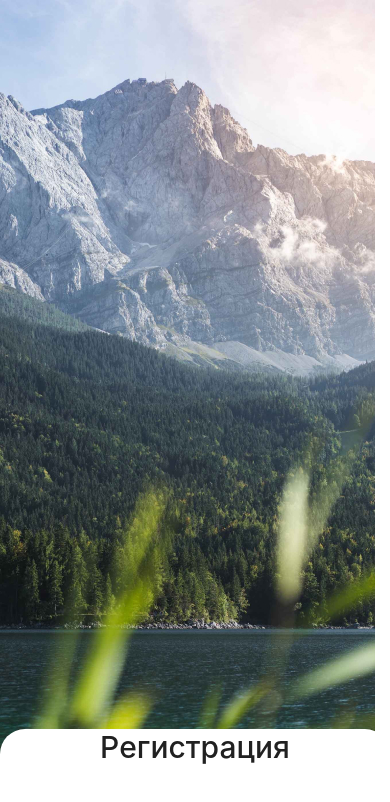
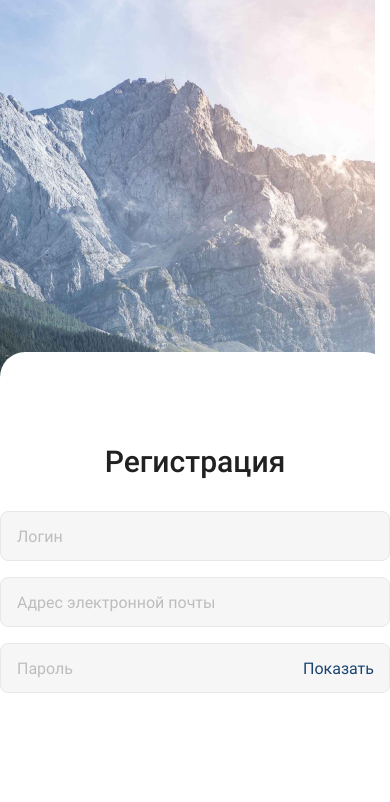
Before and after one commit to Dmytro80/rn-socials, a React Native app: screen / in a window 390 px wide. Shown: the top 802 px of the page. Built offline with nearby package versions, Linux system fonts and the light colour scheme.

Commit message:
add inputs of form

```diff
--- a/Screens/RegistrationScreen.jsx
+++ b/Screens/RegistrationScreen.jsx
@@ -1,15 +1,49 @@
-import React from "react";
-import { View, StyleSheet, ImageBackground, Text } from "react-native";
+import React, { useState } from "react";
+import {
+  View,
+  StyleSheet,
+  ImageBackground,
+  Text,
+  TextInput,
+} from "react-native";
 
 export default function RegistrationScreen() {
+  const [isShowPassword, setIsShowPassword] = useState(true);
   return (
     <View style={styles.container}>
       <ImageBackground
         style={styles.image}
         source={require("../assets/images/photo-bg.jpg")}
       >
-        <View style={styles.form}>
+        <View style={styles.box}>
           <Text style={styles.title}>Регистрация</Text>
+          <View style={styles.form}>
+            <TextInput
+              style={styles.input}
+              placeholder="Логин"
+              placeholderTextColor="#BDBDBD"
+            />
+            <TextInput
+              style={styles.input}
+              placeholder="Адрес электронной почты"
+              placeholderTextColor="#BDBDBD"
+            />
+            <View style={{ marginBottom: 43, position: "relative" }}>
+              <TextInput
+                style={styles.input}
+                marginBottom={0}
+                placeholder="Пароль"
+                placeholderTextColor="#BDBDBD"
+                secureTextEntry={isShowPassword}
+              />
+              <Text
+                style={styles.inputBtn}
+                onPress={() => setIsShowPassword(false)}
+              >
+                Показать
+              </Text>
+            </View>
+          </View>
         </View>
       </ImageBackground>
     </View>
@@ -26,15 +60,19 @@ const styles = StyleSheet.create({
     resizeMode: "cover",
     justifyContent: "flex-end",
   },
-  form: {
+  box: {
     justifyContent: "flex-start",
-    alignItems: "center",
     backgroundColor: "#fff",
     borderTopLeftRadius: 25,
     borderTopRightRadius: 25,
-    paddingBottom: 79,
+  },
+  form: {
+    marginBottom: 92,
+    marginTop: 32,
   },
   title: {
+    marginTop: 92,
+    fontFamily: "Roboto-Medium",
     fontWeight: "500",
     fontSize: 30,
     lineLeight: 35,
@@ -42,4 +80,27 @@ const styles = StyleSheet.create({
     letterSpacing: 0.01,
     color: "#212121",
   },
+  input: {
+    padding: 16,
+    marginBottom: 16,
+    backgroundColor: "#F6F6F6",
+    borderWidth: 1,
+    height: 50,
+    borderRadius: 8,
+    borderColor: "#E8E8E8",
+    fontFamily: "Roboto-Regular",
+    fontWeight: "400",
+    fontSize: 16,
+    lineLeight: 19,
+  },
+  inputBtn: {
+    position: "absolute",
+    top: 16,
+    right: 16,
+    fontFamily: "Roboto-Regular",
+    fontWeight: "400",
+    fontSize: 16,
+    lineLeight: 19,
+    color: "#1B4371",
+  },
 });
```
